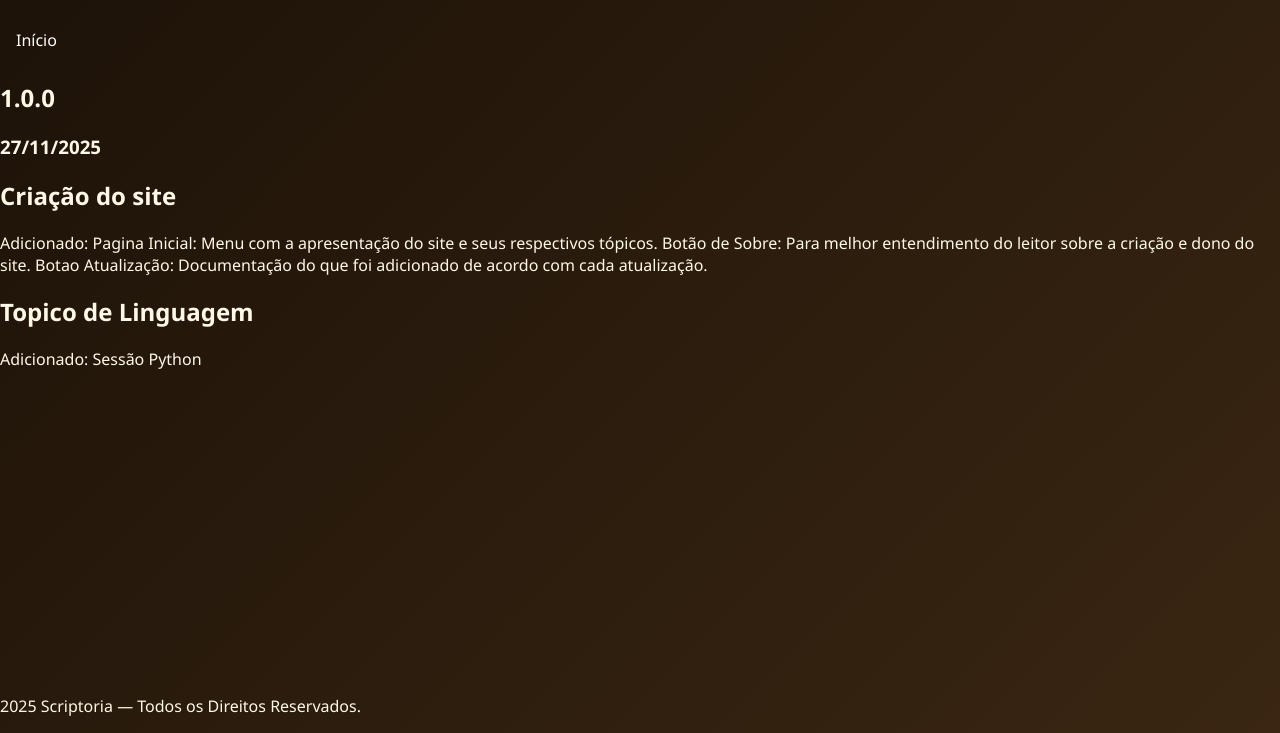
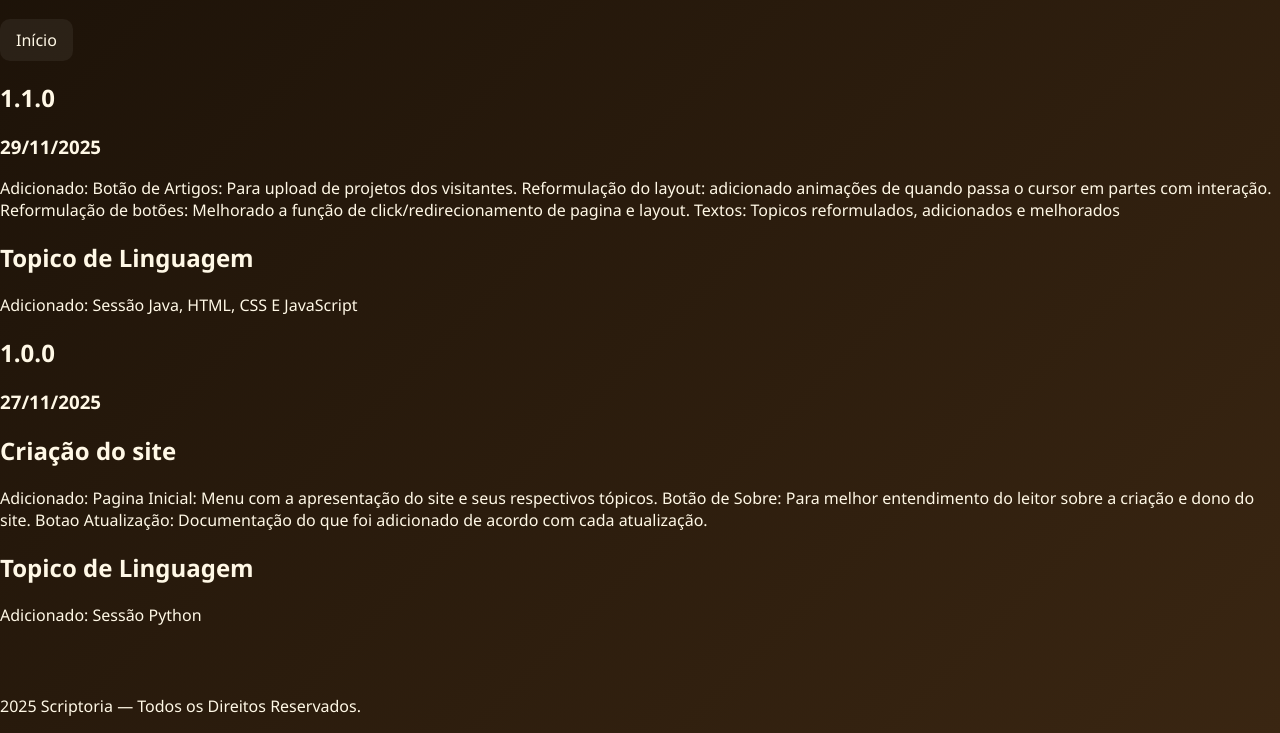
Before and after one commit to gabrielPazProjetos/SCRIPTORIA, a plain HTML site: page atualizacao/atualizacao.html in a window 1280 px wide. Shown: the part 67-800 px from the top of the page. Drawn offline with Linux system fonts and the light colour scheme.

Commit message:
Update atualizacao.html

```diff
--- a/atualizacao/atualizacao.html
+++ b/atualizacao/atualizacao.html
@@ -4,17 +4,34 @@
   <meta charset="UTF-8">
   <meta name="viewport" content="width=device-width, initial-scale=1.0">
   <title>Sobre</title>
-  <link rel="stylesheet" href="../css/style.css"> <!-- link para o CSS -->
+  <link rel="stylesheet" href="../css/style.css">
 </head>
 <body>
   <header>
     <h1>Registro de Atualizações</h1>
     <nav class="nav">
-      <a href="../index.html" class="btn">Início</a>
+      <a href="../index.html" class="btn btn--soft">Início</a>
     </nav>
   </header>
   <main>
     <section>
+
+            <h2>1.1.0</h2>
+      <h3>29/11/2025</h3>
+      <p>
+        Adicionado:
+        Botão de Artigos: Para upload de projetos dos visitantes.
+        Reformulação do layout: adicionado animações de quando passa o cursor em partes com interação.
+        Reformulação de botões: Melhorado a função de click/redirecionamento de pagina e layout.
+        Textos: Topicos reformulados, adicionados e melhorados
+      </p>
+      <p>
+        <h2>Topico de Linguagem</h2>
+        Adicionado:
+        Sessão Java, HTML, CSS E JavaScript
+      </p>
+
+
       <h2>1.0.0</h2>
       <h3>27/11/2025</h3>
       <p>
```
